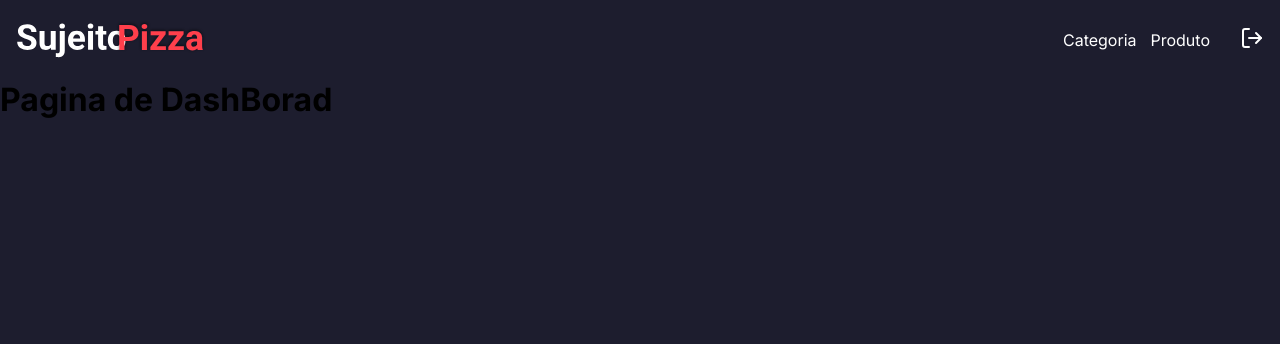
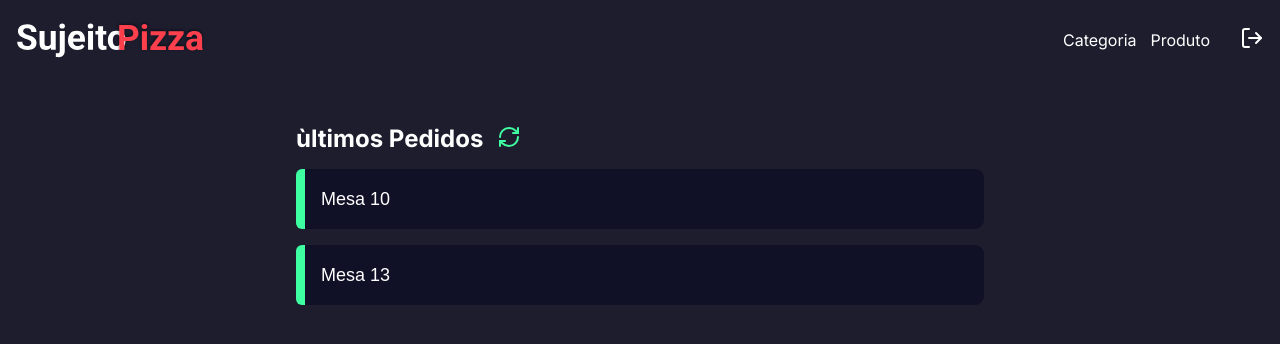
Before and after one commit to Dedee061/web-pizza, a Next.js app: page /dashboard in a window 1280 px wide. Shown: the top 344 px of the page. Built offline with nearby package versions, Linux system fonts and the light colour scheme.

Commit message:
pagina de dashboard finalizada

```diff
--- a/src/app/dashboard/components/Header/index.tsx
+++ b/src/app/dashboard/components/Header/index.tsx
@@ -1,9 +1,22 @@
+"use client"
+
 import styles from "./styles.module.scss"
 import Link from "next/link";
 import Image from "next/image";
 import LogoImg from "/public/logo.svg";
 import {LogOutIcon} from 'lucide-react'
+import { deleteCookie } from "cookies-next";
+import { useRouter } from 'next/navigation'
+
 export function Header() {
+  const router = useRouter();
+
+  async function handlerLogout(){
+    deleteCookie('session', {path: '/'})
+    router.replace('/')
+  }
+
+
   return (
     <header className={styles.headerContainer}>
       <div className={styles.headerContent}>
@@ -21,7 +34,7 @@
           <Link href="/dashborad/category">Categoria</Link>
           <Link href="/dashborad/product">Produto</Link>
 
-          <form>
+          <form action={handlerLogout}>
             <button type="submit">
             <LogOutIcon size={24} color="#fff"/>
             </button>
--- /dev/null
+++ b/src/app/dashboard/components/orders/index.tsx
@@ -0,0 +1,28 @@
+import styles from "./styles.module.scss";
+import { RefreshCw } from "lucide-react";
+
+export function Orders() {
+  return (
+    <main className={styles.container}>
+      <section className={styles.containerHeader}>
+        <h1>ùltimos Pedidos</h1>
+        <button>
+          <RefreshCw size={24} color="#3fffa3" />
+        </button>
+      </section>
+
+      <section className={styles.listOrders}>
+        <button className={styles.orderItem}>
+          <div className={styles.tag}> </div>
+            <span>Mesa 10</span>
+
+        </button>
+        <button className={styles.orderItem}>
+          <div className={styles.tag}> </div>
+            <span>Mesa 13</span>
+
+        </button>
+      </section>
+    </main>
+  );
+}
--- /dev/null
+++ b/src/app/dashboard/components/orders/styles.module.scss
@@ -0,0 +1,61 @@
+.container {
+    max-width: 720px;
+    margin: 20px auto;
+    padding: 0 16px;
+
+    display: flex;
+    justify-content: space-between;
+    flex-direction: column;
+
+    h1 {
+        color: var(--white);
+    }
+
+
+}
+
+.containerHeader {
+    display: flex;
+    align-items: center;
+    margin-bottom: 16px;
+    margin-top: 24px;
+    gap: 14px;
+
+
+    button {
+        background: transparent;
+        border: none;
+
+    }
+}
+
+.listOrders {
+    display: flex;
+    flex-direction: column;
+    gap: 16px;
+
+
+}
+
+.orderItem {
+    display: flex;
+    background-color: var(--dark-900);
+    align-items: center;
+    border: 0;
+    font-size: 18px;
+    border-radius: 9px;
+    color: var(--white);
+    transition: filter 0.5s;
+
+    &:hover{
+        filter: brightness(1.20);
+    }
+}
+
+.tag{
+    width: 9px;
+    height: 60px;
+    background-color: var(--green-900);
+    border-radius: 6px 0 0 6px;
+    margin-right: 16px;
+}
--- a/src/app/dashboard/page.tsx
+++ b/src/app/dashboard/page.tsx
@@ -1,9 +1,11 @@
-"use client"
 
-export default function dashboard () {
+import { Orders } from "./components/orders"
+
+export default function Dashboard () {
     return(
-        <div>
-            <h1>Pagina de DashBorad</h1>
-        </div>
+        <>
+        <title>Dashboard - pizza</title>
+        <Orders />
+        </>
     )
 }
--- a/src/middleware.ts
+++ b/src/middleware.ts
@@ -16,6 +16,7 @@
         if(!token){
             return NextResponse.redirect(new URL('/', req.url))
         }
+
 
 
         const isValid = await vaidateToken(token)
```
